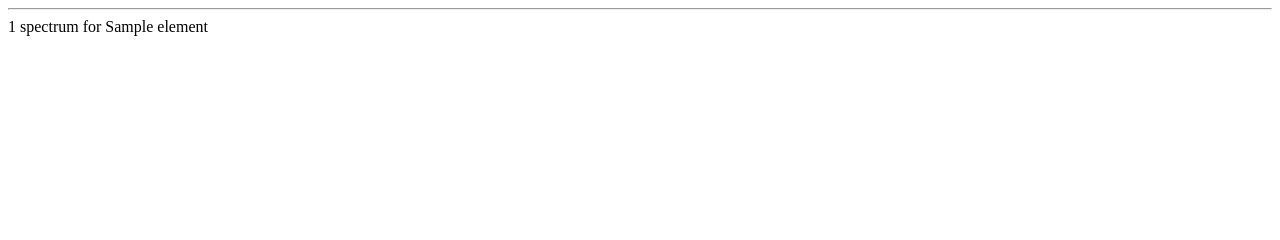
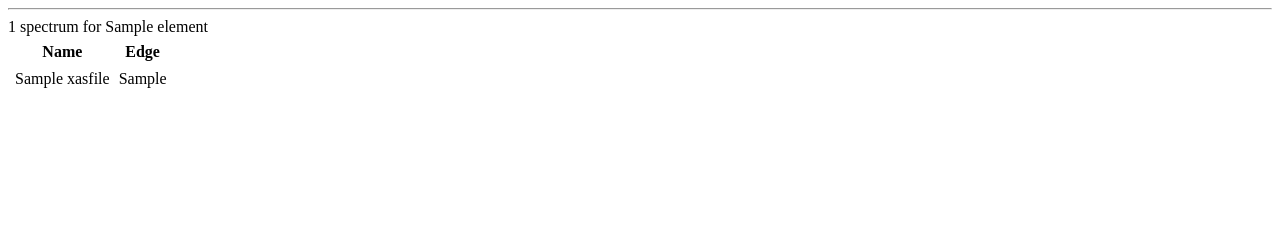
Before and after one commit to Villtord/diamond-xas-website, a Django app: template xasdb/xasdb1/templates/xasdb1/element.html in a window 1280 px wide. Shown: the part 296-536 px from the top of the page. Run offline with Django 3.2, Linux system fonts and the light colour scheme; tables that the repository leaves empty hold one stand-in row (values such as "Sample post"); the template is opened without the code that fills it: values that come from a table or form of the project are taken from there, most other values are stand-ins (such as "Sample title", 1, 10 or a date in 2020).

Commit message:
Display spectra names for element

```diff
--- a/xasdb/xasdb1/models.py
+++ b/xasdb/xasdb1/models.py
@@ -46,4 +46,4 @@ class XASArray(models.Model):
     file = models.ForeignKey(XASFile, on_delete=models.CASCADE)
     array = models.TextField() # this will be a numpy array turned into JSON...
     unit = models.CharField(max_length=20)
-    name = models.CharField(max_length=50, primary_key=True)
+    name = models.CharField(max_length=50)
--- a/xasdb/xasdb1/templates/xasdb1/element.html
+++ b/xasdb/xasdb1/templates/xasdb1/element.html
@@ -17,7 +17,18 @@
 	{% else %}
 		{{ files|length }} spectra for {{element}}
 	{% endif %}
-
+	<table cellspacing=5 cellpadding=2>
+		<tr>
+			<th>Name</th>
+			<th>Edge</th>
+		</tr>
+		{% for file in files %}
+		<tr>
+			<td>{{ file.sample_name }}</td>
+			<td>{{ file.edge }}</td>
+		</tr>
+		{% endfor %}
+	</table>
 {% endif %}
 </div>
 {% endblock %}
```
Also changed, not shown: xasdb/xasdb1/views.py (+6 -1 lines), xasdb/xasdb1/migrations/0006_auto_20180612_1141.py (added).
